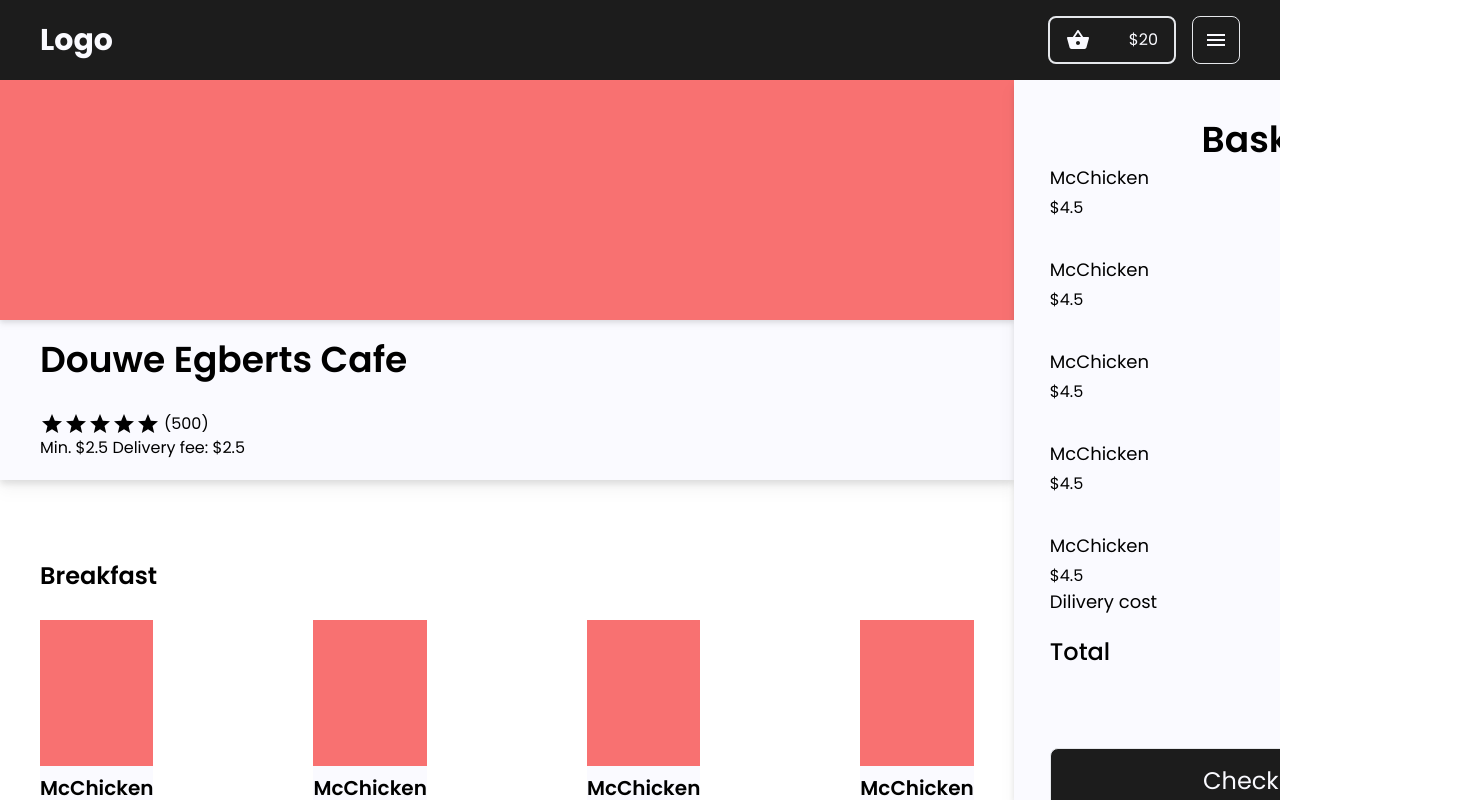
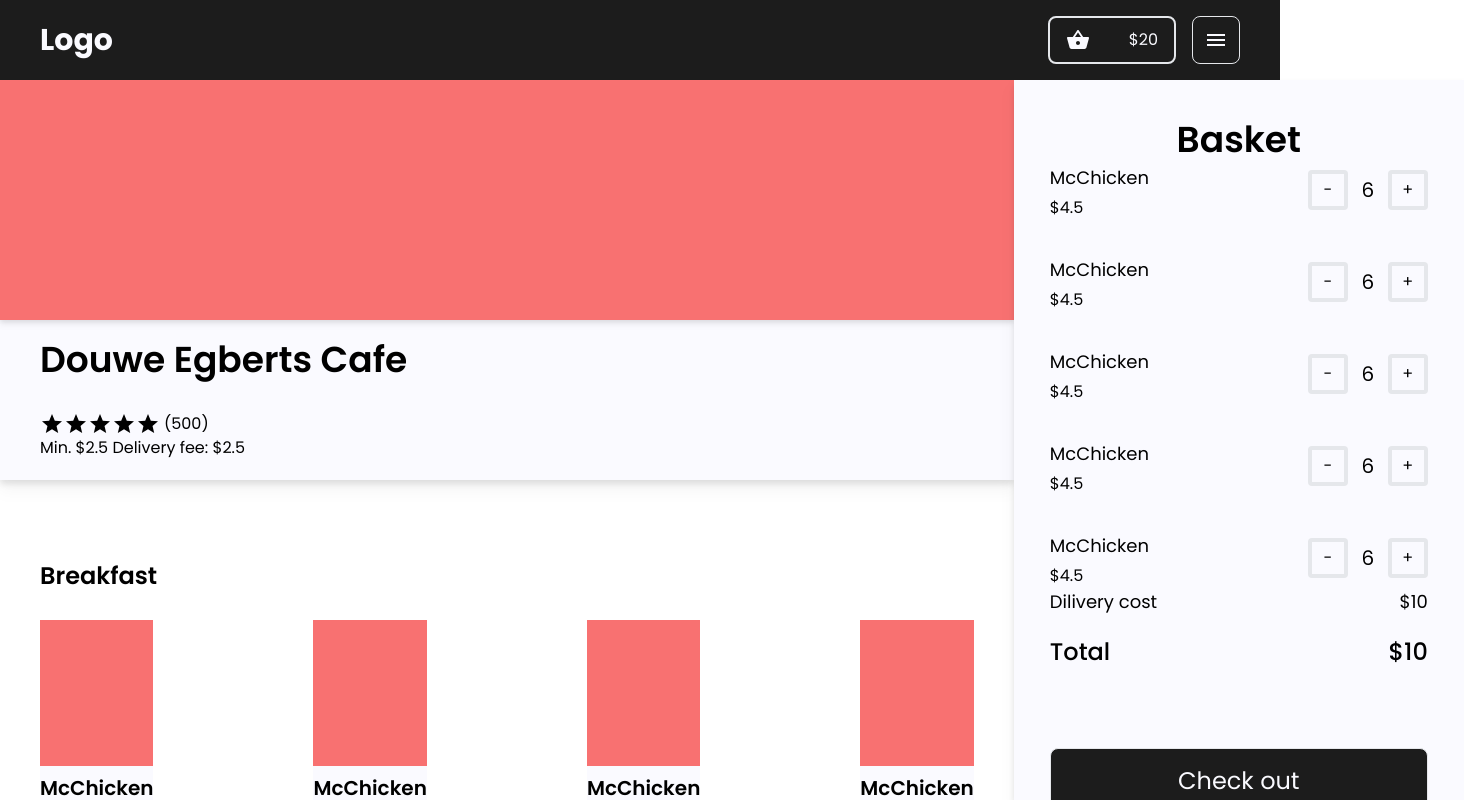
Before and after one commit to LonggHuynh/QuickBite, a React (Create React App) app in the folder front-end/: page /restaurants/1 in a window 1280 px wide. Shown: the top 800 px of the page, 1464 px wide, since content can reach past the window. Built offline with nearby package versions, Linux system fonts and the light colour scheme.

Commit message:
fixed sticky bug.

```diff
--- a/front-end/src/index.css
+++ b/front-end/src/index.css
@@ -15,7 +15,7 @@ body {
 html,
 body {
   scroll-behavior: smooth;
-  overflow-x: hidden;
+  /* overflow-x: hidden; */
 }
 
 @tailwind base;
--- a/front-end/src/pages/Restaurant.jsx
+++ b/front-end/src/pages/Restaurant.jsx
@@ -38,7 +38,7 @@ const Restaurant = () => {
           <Category />
         </div>
       </div>
-      <div className=' basket bg-primaryOpposite grow-0 shrink-0 basis-[500px] px-9 pt-10 pb-20 flex flex-col h-[calc(100vh-80px)] drop-shadow-lg'>
+      <div className=' basket sticky top-20 bg-primaryOpposite grow-0 shrink-0 basis-[450px] px-9 pt-10 pb-20 flex flex-col h-[calc(100vh-80px)] drop-shadow-lg'>
 
         <p className='self-center text-4xl font-semibold'>Basket</p>
         <div className="itemsContainer flex flex-col gap-8">
```
